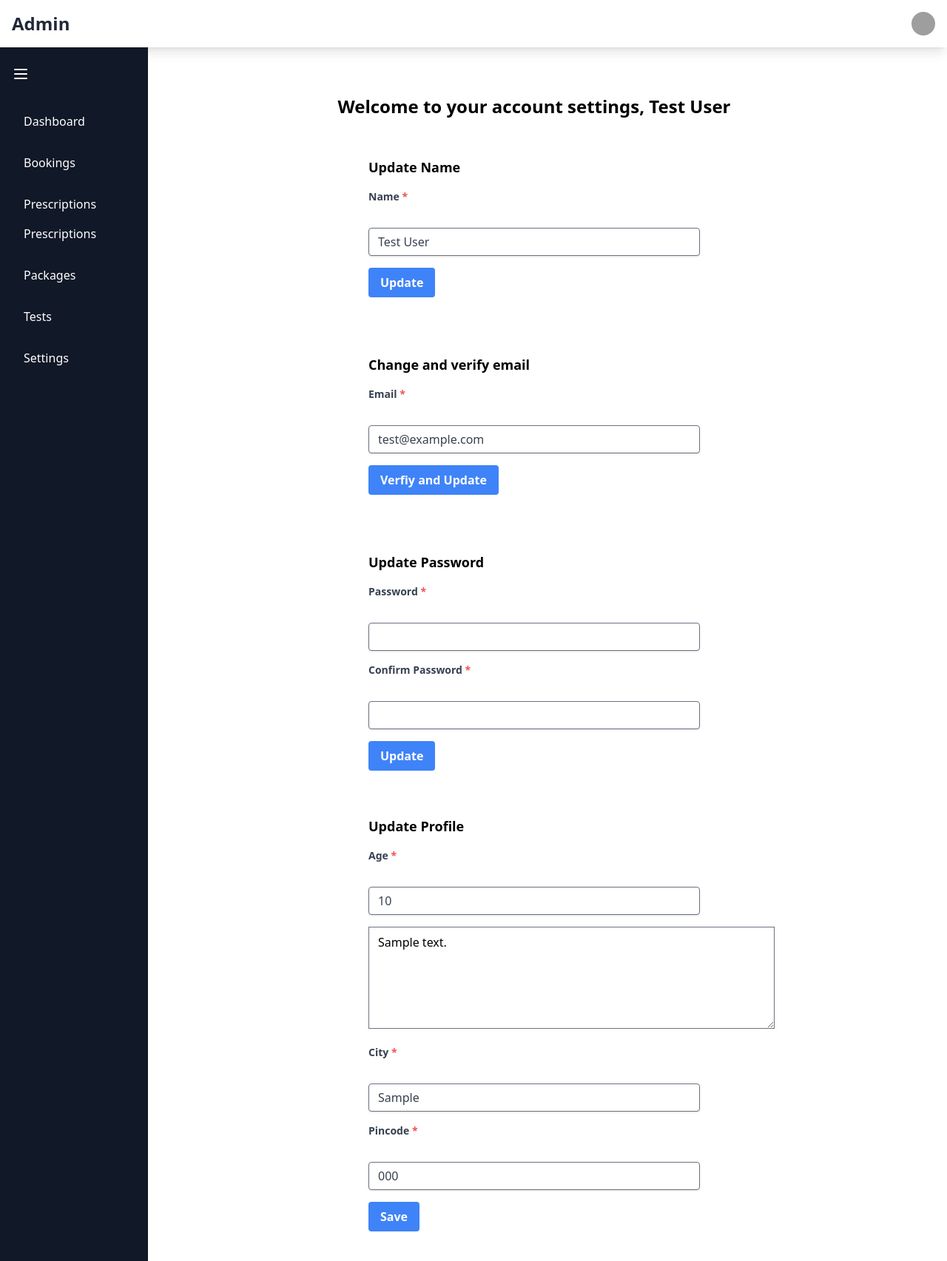
After one commit to tipsyCodr/mkpathology, a Laravel app: page /patient-setting in a window 1280 px wide. The commit adds this page. Shown: the whole page at 74% size. Run offline with Laravel 12, Linux system fonts and the light colour scheme; a user stored in the database is signed in; data comes from the database, SQL or seed files in the repository; tables that the repository leaves empty hold one stand-in row (values such as "Sample post"); style sheets or scripts are compiled from the project's sources; some libraries are stand-ins or nearby versions; grey boxes are pictures that could not be loaded.

Commit message:
Added settings page to update Profile Details

```diff
--- a/main/app/Http/Controllers/UserController.php
+++ b/main/app/Http/Controllers/UserController.php
@@ -147,6 +147,54 @@ class UserController extends Controller
         }
         return redirect()->back()->with('error', 'Invalid Credentials');
     }
+    public function fetchPatientSetting()
+    {
+        $user = Auth::user();
+        $patient = Patient::where('user_id', $user->id)->first();
+        // return $patient;
+        return view('patient.settings', ['patient' => $patient]);
+    }
+    //updatepassword
+    public function updatePassword(Request $request)
+    {
+        $user = Auth::user();
+        $user->password = bcrypt($request->password);
+        $user->save();
+        return redirect()->back()->with('success', 'Password updated successfully');
+
+    }
+
+    public function updateEmail(Request $request)
+    {
+        $user = Auth::user();
+        $user->email = $request->email;
+        $user->save();
+        return redirect()->back()->with('success', 'Email updated successfully');
+
+    }
+    public function updateName(Request $request)
+    {
+        $user = Auth::user();
+        $user->name = $request->name;
+        $user->save();
+        return redirect()->back()->with('success', 'Name updated successfully');
+    }
+
+    public function updatePatientSetting(Request $request)
+    {
+        $user = Auth::user();
+        $patient = Patient::where('user_id', $user->id)->first();
+        $patient->age = $request->age;
+        $patient->gender = $request->gender;
+        $patient->address = $request->address;
+        $patient->city = $request->city;
+        $patient->pincode = $request->pincode;
+        // $patient->authorize = (bool) $request->authorize;
+        $patient->save();
+        return redirect()->back()->with('success', 'Patient Details updated successfully!');
+
+
+    }
 
     // make a Logout function
     public function logout(Request $request)
--- a/main/app/Models/User.php
+++ b/main/app/Models/User.php
@@ -60,6 +60,10 @@ class User extends Authenticatable
     {
         return $this->hasMany(PackageBooking::class);
     }
+    public function testBooking()
+    {
+        return $this->hasMany(TestBooking::class);
+    }
     public function prescriptions()
     {
         return $this->hasMany(Prescription::class);
--- a/main/app/View/Components/book-modal.php
+++ b/main/app/View/Components/book-modal.php
@@ -6,10 +6,12 @@ use Closure;
 use Illuminate\Contracts\View\View;
 use Illuminate\View\Component;
 
-class book-modal extends Component
+class BookModal extends Component
 {
     /**
      * Create a new component instance.
+     *
+     * @return void
      */
     public function __construct()
     {
--- a/main/resources/views/components/sidebar.blade.php
+++ b/main/resources/views/components/sidebar.blade.php
@@ -70,7 +70,7 @@
             </li>
         @endif
         <li>
-            <a href="{{ route('all.bookings') }}" class="flex items-center p-2 hover:bg-gray-700 rounded">
+            <a href="{{ route('patient.settings') }}" class="flex items-center p-2 hover:bg-gray-700 rounded">
                 <span class="flaticon-settings mr-2"></span> Settings
             </a>
         </li>
--- a/main/resources/views/patient/bookings.blade.php
+++ b/main/resources/views/patient/bookings.blade.php
@@ -40,7 +40,7 @@
                 </tr>
             </thead>
             <tbody class="divide-y divide-gray-100">
-                @foreach ($bookings as $booking)
+                @foreach ($bookings->sortBy('date')->sortByDesc('status') as $booking)
                     <tr class="hover:bg-gray-100">
                         <td class="py-2 px-4">{{ $booking['title'] }}</td>
                         <td class="py-2 px-4"><span
--- /dev/null
+++ b/main/resources/views/patient/settings.blade.php
@@ -0,0 +1,92 @@
+<x-admin>
+    <div class="flex flex-col items-center">
+        <h1 class="text-2xl font-semibold mb-4">Welcome to your account settings, {{ auth()->user()->name }}</h1>
+
+        <section class="w-full max-w-md mt-5 border-blue-500 mb-10">
+            <form action="{{ route('patient.update.name') }}" method="POST" class="space-y-4">
+                @csrf
+
+
+                <h3 class="text-lg font-semibold mb-4">Update Name</h3>
+                <x-input name="name" type="text" value="{{ auth()->user()->name }}" label="Name" required />
+                <button class="bg-blue-500 hover:bg-blue-700 text-white font-bold py-2 px-4 rounded"
+                    type="submit">Update</button>
+            </form>
+        </section>
+        <hr>
+        <section class="w-full max-w-md mt-5 border-blue-500 mb-10">
+            <form action="{{ route('patient.update.email') }}" method="POST" class="space-y-4">
+                @csrf
+
+
+                <h3 class="text-lg font-semibold mb-4">Change and verify email</h3>
+                <x-input name="email" type="email" value="{{ auth()->user()->email }}" label="Email" required />
+                <button class="bg-blue-500 hover:bg-blue-700 text-white font-bold py-2 px-4 rounded"
+                    type="submit">Verfiy and Update</button>
+
+            </form>
+        </section>
+        <hr>
+        <section class="w-full max-w-md mt-5 border-blue-500 mb-10">
+            <form action="{{ route('patient.update.pass') }}" method="POST" class="space-y-4">
+                @csrf
+
+                <h3 class="text-lg font-semibold mb-4">Update Password</h3>
+                <x-input id="password" name="password" type="password" label="Password" required />
+                <x-input id="password_confirmation" name="password_confirmation" type="password"
+                    onkeyup="checkPasswordMatch(this)" label="Confirm Password" required />
+                <span id="match-error" class=""></span>
+
+                <button class="bg-blue-500 hover:bg-blue-700 text-white font-bold py-2 px-4 rounded" type="submit"
+                    id="password-update-button">Update</button>
+
+
+
+            </form>
+        </section>
+        <hr />
+        <section class="w-full max-w-md mt-5 border-blue-500 mb-10">
+            <h3 class="text-lg font-semibold mb-4">Update Profile</h3>
+            <form action="{{ route('patient.update.profile') }}" method="POST" class="space-y-4">
+                @csrf
+
+                <x-input name="age" type="number" value="{{ old('age', $patient->age) }}" label="Age"
+                    required />
+                <input type="hidden" name="gender" value="{{ old('gender', $patient->gender) }}">
+                {{-- <select name="gender" label="Gender" required>
+                    <option value="">Select Gender</option>
+                    <option value="Male" {{ old('gender', $patient->gender) == 'Male' ? 'selected' : '' }}>Male
+                    </option>
+                    <option value="Female" {{ old('gender', $patient->gender) == 'Female' ? 'selected' : '' }}>Female
+                    </option>
+                    <option value="Other" {{ old('gender', $patient->gender) == 'Other' ? 'selected' : '' }}>Other
+                    </option>
+                </select> --}}
+
+                <textarea name="address" id="address" cols="55" rows="5">{{ old('address', $patient->address) }}</textarea>
+
+                <x-input name="city" type="text" value="{{ old('city', $patient->city) }}" label="City"
+                    required />
+                <x-input name="pincode" type="number" value="{{ old('pincode', $patient->pincode) }}" label="Pincode"
+                    required />
+                <button type="submit"
+                    class="bg-blue-500 focus:ring-blue-300 hover:bg-blue-700 text-white font-bold py-2 px-4 rounded">Save</button>
+            </form>
+        </section>
+    </div>
+    <script>
+        function checkPasswordMatch() {
+            var password = document.getElementById("password");
+            var confirmPassword = document.getElementById("password_confirmation");
+            if (password.value != confirmPassword.value) {
+                confirmPassword.setCustomValidity("Passwords Don't Match");
+                document.getElementById('match-error').innerHTML =
+                    "<span class='text-red-500'>Passwords Don't Match</span>";
+
+            } else {
+                confirmPassword.setCustomValidity('');
+                document.getElementById('match-error').innerHTML = "<span class='text-green-500'>Passwords Match</span>";
+            }
+        }
+    </script>
+</x-admin>
--- a/main/routes/web.php
+++ b/main/routes/web.php
@@ -64,6 +64,8 @@ Route::middleware(['ispatient'])->group(function () {
     Route::view('dashboard', 'patient.dashboard')->name('patient.dashboard');
     Route::get('patient-bookings', [BookingController::class, 'booking'])->name('patient.bookings');
     Route::view('patient-prescription', 'patient.prescription')->name('patient.prescription.view');
+    // Route::view('patient-setting', 'patient.settings')->name('patient.settings');
+    Route::get('patient-setting', [UserController::class, 'fetchPatientSetting'])->name('patient.settings');
 
     //Booking  routes
     Route::post('package-book', [BookingController::class, 'bookPackage'])->name('package.book.store');
@@ -78,8 +80,11 @@ Route::middleware(['ispatient'])->group(function () {
     Route::post('test-book', [BookingController::class, 'bookTest'])->name('test.book.store');
     Route::get('patient-tests', [BookingController::class, 'PatientTestView'])->name('patient.tests.view');
 
-
-
+    //Setting Update
+    Route::post('patient-update-profile', [UserController::class, 'updatePatientSetting'])->name('patient.update.profile');
+    Route::post('patient-update-name', [UserController::class, 'updateName'])->name('patient.update.name');
+    Route::post('patient-update-email', [UserController::class, 'updatetEmail'])->name('patient.update.email');
+    Route::post('patient-update-pass', [UserController::class, 'updatePassword'])->name('patient.update.pass');
 
 });
 
@@ -92,8 +97,6 @@ Route::middleware(['isadmin'])->group(function () {
     Route::get('all-bookings', [WebController::class, 'booking'])->name('all.bookings');
     Route::get('prescription-view', [PrescriptionController::class, 'view'])->name('prescription.view');
 
-
-
     // Test
     Route::post('store-test', [TestController::class, 'store'])->name('test.store');
     Route::post('destroy-test/{id}', [TestController::class, 'destroy'])->name('test.destroy');
```
Also changed, not shown: main/resources/views/patient/dashboard.blade.php (+18 -3 lines).
